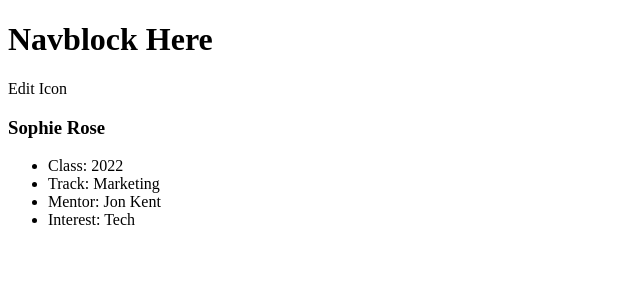
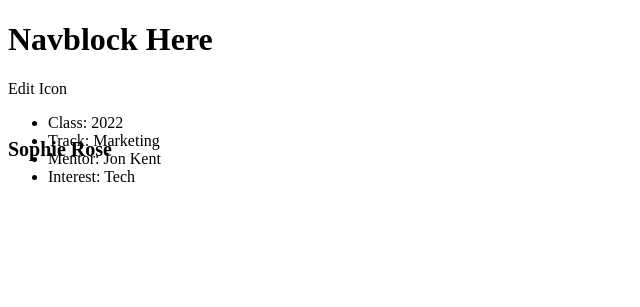
Before and after one commit to statuser/BYUMBACSDashboard, a Flask app: page /student in a window 1280 px wide. Shown: the top 307 px of the page, without its empty margins (0-640 px from the left). Run offline with Flask 2, Linux system fonts and the light colour scheme.

Commit message:
Add Styling Elements

```diff
--- a/app/static/student.css
+++ b/app/static/student.css
@@ -15,7 +15,19 @@
 }
 
 h3 {
+    /* Sophie Rose */
 
+    position: absolute;
+    width: 218px;
+    height: 30px;
+
+    /* Heading 2 */
+    font-family: Poppins;
+    font-style: normal;
+    font-weight: 600;
+    font-size: 20px;
+    line-height: 30px;
+    /* identical to box height */
 }
 .student_details {
 
```
